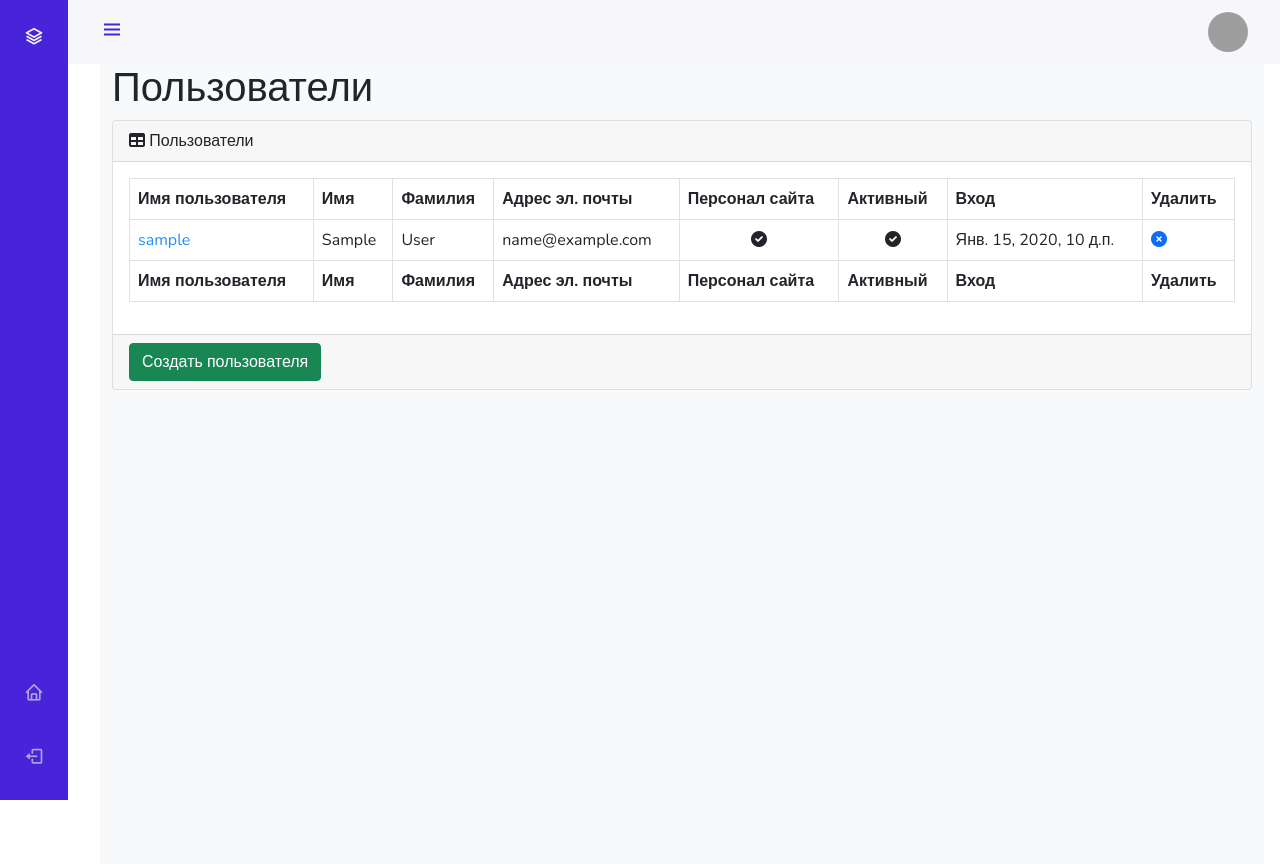
After one commit to MashinaSSokom/GB_django, a Django app: page /admin_staff/users/read/ in a window 1280 px wide. The commit adds this page. Run offline with Django 3.2, Linux system fonts and the light colour scheme; tables that the repository leaves empty hold one stand-in row (values such as "Sample post"); grey boxes are pictures that could not be loaded.

Commit message:
add admin_staff templates

```diff
--- /dev/null
+++ b/app/adminapp/static/adminapp/css/style.css
@@ -0,0 +1,182 @@
+@import url("https://fonts.googleapis.com/css2?family=Nunito:wght@400;600;700&display=swap");
+
+:root {
+    --header-height: 3rem;
+    --nav-width: 68px;
+    --first-color: #4723D9;
+    --first-color-light: #AFA5D9;
+    --white-color: #F7F6FB;
+    --body-font: 'Nunito', sans-serif;
+    --normal-font-size: 1rem;
+    --z-fixed: 100
+}
+
+*,
+::before,
+::after {
+    box-sizing: border-box
+}
+
+body {
+    position: relative;
+    margin: var(--header-height) 0 0 0;
+    padding: 0 1rem;
+    font-family: var(--body-font);
+    font-size: var(--normal-font-size);
+    transition: .5s
+}
+
+a {
+    text-decoration: none
+}
+
+.header {
+    width: 100%;
+    height: var(--header-height);
+    position: fixed;
+    top: 0;
+    left: 0;
+    display: flex;
+    align-items: center;
+    justify-content: space-between;
+    padding: 0 1rem;
+    background-color: var(--white-color);
+    z-index: var(--z-fixed);
+    transition: .5s
+}
+
+.header_toggle {
+    color: var(--first-color);
+    font-size: 1.5rem;
+    cursor: pointer
+}
+
+.header_img {
+    width: 35px;
+    height: 35px;
+    display: flex;
+    justify-content: center;
+    border-radius: 50%;
+    overflow: hidden
+}
+
+.header_img img {
+    width: 40px
+}
+
+.l-navbar {
+    position: fixed;
+    top: 0;
+    left: -30%;
+    width: var(--nav-width);
+    height: 100vh;
+    background-color: var(--first-color);
+    padding: .5rem 1rem 0 0;
+    transition: .5s;
+    z-index: var(--z-fixed)
+}
+
+.nav {
+    height: 100%;
+    display: flex;
+    flex-direction: column;
+    justify-content: space-between;
+    overflow: hidden
+}
+
+.nav_logo,
+.nav_link {
+    display: grid;
+    grid-template-columns: max-content max-content;
+    align-items: center;
+    column-gap: 1rem;
+    padding: .5rem 0 .5rem 1.5rem
+}
+
+.nav_logo {
+    margin-bottom: 2rem
+}
+
+.nav_logo-icon {
+    font-size: 1.25rem;
+    color: var(--white-color)
+}
+
+.nav_logo-name {
+    color: var(--white-color);
+    font-weight: 700
+}
+
+.nav_link {
+    position: relative;
+    color: var(--first-color-light);
+    margin-bottom: 1.5rem;
+    transition: .3s
+}
+
+.nav_link:hover {
+    color: var(--white-color)
+}
+
+.nav_icon {
+    font-size: 1.25rem
+}
+
+.show {
+    left: 0
+}
+
+.body-pd {
+    padding-left: calc(var(--nav-width) + 1rem)
+}
+
+.active {
+    color: var(--white-color)
+}
+
+.active::before {
+    content: '';
+    position: absolute;
+    left: 0;
+    width: 2px;
+    height: 32px;
+    background-color: var(--white-color)
+}
+
+.height-100 {
+    height: 100vh
+}
+
+@media screen and (min-width: 768px) {
+    body {
+        margin: calc(var(--header-height) + 1rem) 0 0 0;
+        padding-left: calc(var(--nav-width) + 2rem)
+    }
+
+    .header {
+        height: calc(var(--header-height) + 1rem);
+        padding: 0 2rem 0 calc(var(--nav-width) + 2rem)
+    }
+
+    .header_img {
+        width: 40px;
+        height: 40px
+    }
+
+    .header_img img {
+        width: 45px
+    }
+
+    .l-navbar {
+        left: 0;
+        padding: 1rem 1rem 0 0
+    }
+
+    .show {
+        width: calc(var(--nav-width) + 156px)
+    }
+
+    .body-pd {
+        padding-left: calc(var(--nav-width) + 188px)
+    }
+}
--- /dev/null
+++ b/app/adminapp/static/adminapp/js/script.js
@@ -0,0 +1,39 @@
+document.addEventListener("DOMContentLoaded", function (event) {
+
+    const showNavbar = (toggleId, navId, bodyId, headerId) => {
+        const toggle = document.getElementById(toggleId),
+            nav = document.getElementById(navId),
+            bodypd = document.getElementById(bodyId),
+            headerpd = document.getElementById(headerId)
+
+// Validate that all variables exist
+        if (toggle && nav && bodypd && headerpd) {
+            toggle.addEventListener('click', () => {
+// show navbar
+                nav.classList.toggle('show')
+// change icon
+                toggle.classList.toggle('bx-x')
+// add padding to body
+                bodypd.classList.toggle('body-pd')
+// add padding to header
+                headerpd.classList.toggle('body-pd')
+            })
+        }
+    }
+
+    showNavbar('header-toggle', 'nav-bar', 'body-pd', 'header')
+
+    /*===== LINK ACTIVE =====*/
+    const linkColor = document.querySelectorAll('.nav_link')
+
+    function colorLink() {
+        if (linkColor) {
+            linkColor.forEach(l => l.classList.remove('active'))
+            this.classList.add('active')
+        }
+    }
+
+    linkColor.forEach(l => l.addEventListener('click', colorLink))
+
+// Your code to run since DOM is loaded and ready
+});
--- /dev/null
+++ b/app/adminapp/templates/adminapp_base.html
@@ -0,0 +1,65 @@
+<!DOCTYPE html>
+{% load static %}
+
+<html>
+<head>
+    <meta charset="utf-8">
+    <title>
+        {% block title %}
+            {{ title|title }}
+        {% endblock %}
+    </title>
+    <link href="https://cdn.jsdelivr.net/npm/bootstrap@5.0.0-beta3/dist/css/bootstrap.min.css" rel="stylesheet"
+          integrity="sha384-eOJMYsd53ii+scO/bJGFsiCZc+5NDVN2yr8+0RDqr0Ql0h+rP48ckxlpbzKgwra6" crossorigin="anonymous">
+    {#        <link rel="stylesheet" type="text/css" href="{% static 'geekshop/style.css' %}">#}
+    <link rel="stylesheet" type="text/css" href="{% static 'adminapp/css/style.css' %}">
+    <link rel="stylesheet" type="text/css" href='https://cdn.jsdelivr.net/npm/boxicons@latest/css/boxicons.min.css'>
+    <script src="https://cdn.jsdelivr.net/npm/bootstrap@5.0.2/dist/js/bootstrap.min.js"
+            integrity="sha384-cVKIPhGWiC2Al4u+LWgxfKTRIcfu0JTxR+EQDz/bgldoEyl4H0zUF0QKbrJ0EcQF"
+            crossorigin="anonymous"></script>
+    <link rel="stylesheet" type="text/css"
+          href="https://cdnjs.cloudflare.com/ajax/libs/font-awesome/6.0.0-beta2/css/all.min.css">
+
+    {% block css %}
+    {% endblock %}
+
+    <script src='{% static "adminapp/js/script.js" %}'></script>
+
+    {% block js %}
+    {% endblock %}
+</head>
+<body id="body-pd">
+<header class="header" id="header">
+    <div class="header_toggle"><i class='bx bx-menu' id="header-toggle"></i></div>
+    <div class="header_img"><img src="/media/{{ user.avatar|default:'default-avatar.png' }}" alt=""></div>
+</header>
+<div class="l-navbar" id="nav-bar">
+    <nav class="nav">
+        <div>
+            <a href="{% url 'main' %}" class="nav_logo">
+                <i class='bx bx-layer nav_logo-icon'></i>
+                <span class="nav_logo-name">Admin`ka</span>
+            </a>
+            {% include 'inludes/inc_admin_menu.html' %}
+        </div>
+        <div>
+            <a href="{% url 'main' %}" class="nav_link">
+                <i class='bx bx-home nav_icon'></i>
+                <span class="nav_name">На главную</span>
+            </a>
+            <a href="{% url 'auth:logout' %}" class="nav_link">
+                <i class='bx bx-log-out nav_icon'></i>
+                <span class="nav_name">Выход</span>
+            </a>
+        </div>
+
+    </nav>
+</div>
+<!--Container Main start-->
+<div class="height-100 bg-light">
+    {% block content %}
+    {% endblock %}
+</div>
+<!--Container Main end-->
+</body>
+</html>
--- /dev/null
+++ b/app/adminapp/templates/user.html
@@ -0,0 +1,81 @@
+{% extends 'adminapp_base.html' %}
+{% load static %}
+
+{% block content %}
+<main>
+    <div class="container-fluid">
+        <h1 class="mt-4">Пользователи</h1>
+        <div class="card mb-4">
+            <div class="card-header">
+                <i class="fas fa-table mr-1"></i>
+                Пользователи
+            </div>
+            <div class="card-body">
+                <div class="table-responsive">
+                    <table class="table table-bordered" id="dataTable" width="100%" cellspacing="0">
+                        <thead>
+                        <tr>
+                            <th>Имя пользователя</th>
+                            <th>Имя</th>
+                            <th>Фамилия</th>
+                            <th>Адрес эл. почты</th>
+                            <th>Персонал сайта</th>
+                            <th>Активный</th>
+                            <th>Вход</th>
+                            <th>Удалить</th>
+                        </tr>
+                        </thead>
+                        <tfoot>
+                        <tr>
+                            <th>Имя пользователя</th>
+                            <th>Имя</th>
+                            <th>Фамилия</th>
+                            <th>Адрес эл. почты</th>
+                            <th>Персонал сайта</th>
+                            <th>Активный</th>
+                            <th>Вход</th>
+                            <th>Удалить</th>
+                        </tr>
+                        </tfoot>
+                        <tbody>
+                        {% for user in objects %}
+                            <tr {% if not user.is_active %} style="opacity: 0.5;" {% endif %}>
+                                <td><a href="{% url 'admin_staff:user_update' user.id %}" style="color: dodgerblue">{{ user.username }}</a></td>
+                                <td>{{ user.first_name }}</td>
+                                <td>{{ user.last_name }}</td>
+                                <td>{{ user.email }}</td>
+                                <td class="text-center">
+                                    {% if user.is_staff %}
+                                        <i class="fa fa-check-circle"></i>
+                                    {% else %}
+                                        <i class="fa fa-times-circle"></i>
+                                    {% endif %}
+                                </td>
+                                <td class="text-center">
+                                    {% if user.is_active %}
+                                        <i class="fa fa-check-circle"></i>
+                                    {% else %}
+                                        <i class="fa fa-times-circle"></i>
+                                    {% endif %}
+                                </td>
+                                <td>{{ user.last_login }}</td>
+                                <td>
+                                    <a {% if not user.is_active %} class="invisible" {% endif %} href="{% url 'admin_staff:user_delete' pk=user.id %}">
+                                        <i class="fa fa-times-circle"></i>
+                                    </a>
+                                </td>
+                            </tr>
+                        {% endfor %}
+                        </tbody>
+                    </table>
+                </div>
+            </div>
+            <div class="card-footer">
+                <a href="{% url 'adminapp:user_create' %}">
+                    <button class="btn btn-success">Создать пользователя</button>
+                </a>
+            </div>
+        </div>
+    </div>
+</main>
+{% endblock %}
--- a/app/adminapp/urls.py
+++ b/app/adminapp/urls.py
@@ -1,6 +1,7 @@
 from django.urls import path
 
-import views as adminapp
+from . import views as adminapp
+
 
 app_name = 'adminapp'
 
--- a/app/adminapp/views.py
+++ b/app/adminapp/views.py
@@ -1,3 +1,84 @@
-from django.shortcuts import render
+from authapp.models import ShopUser
+from django.shortcuts import get_object_or_404, render
+from mainapp.models import Product, ProductCategory
 
-# Create your views here.
+
+def users(request):
+    title = 'админка/пользователи'
+
+    users_list = ShopUser.objects.all().order_by('-is_active', '-is_superuser', '-is_staff', 'username')
+
+    context = {
+        'title': title,
+        'objects': users_list
+    }
+
+    return render(request, 'user.html', context)
+
+
+def user_create(request):
+    pass
+
+
+def user_update(request, pk):
+    pass
+
+
+def user_delete(request, pk):
+    pass
+
+
+def categories(request):
+    title = 'админка/категории'
+
+    categories_list = ProductCategory.objects.all()
+
+    content = {
+        'title': title,
+        'objects': categories_list
+    }
+
+    return render(request, 'adminapp/categories.html', content)
+
+
+def category_create(request):
+    pass
+
+
+def category_update(request, pk):
+    pass
+
+
+def category_delete(request, pk):
+    pass
+
+
+def products(request, pk):
+    title = 'админка/продукт'
+
+    category = get_object_or_404(ProductCategory, pk=pk)
+    products_list = Product.objects.filter(category__pk=pk).order_by('name')
+
+    content = {
+        'title': title,
+        'category': category,
+        'objects': products_list,
+    }
+
+    return render(request, 'adminapp/products.html', content)
+
+
+def product_create(request, pk):
+    pass
+
+
+def product_read(request, pk):
+    pass
+
+
+def product_update(request, pk):
+    pass
+
+
+def product_delete(request, pk):
+    pass
--- a/app/basketapp/templates/basket.html
+++ b/app/basketapp/templates/basket.html
@@ -1,7 +1,7 @@
 {% extends 'base.html' %}
 
 {% block content %}
-    <div class="hero">
+    <div class="hero container">
         {% include 'includes/header.html' %}
     </div>
 
```
Also changed, not shown: app/adminapp/templates/inludes/inc_admin_menu.html (added).
